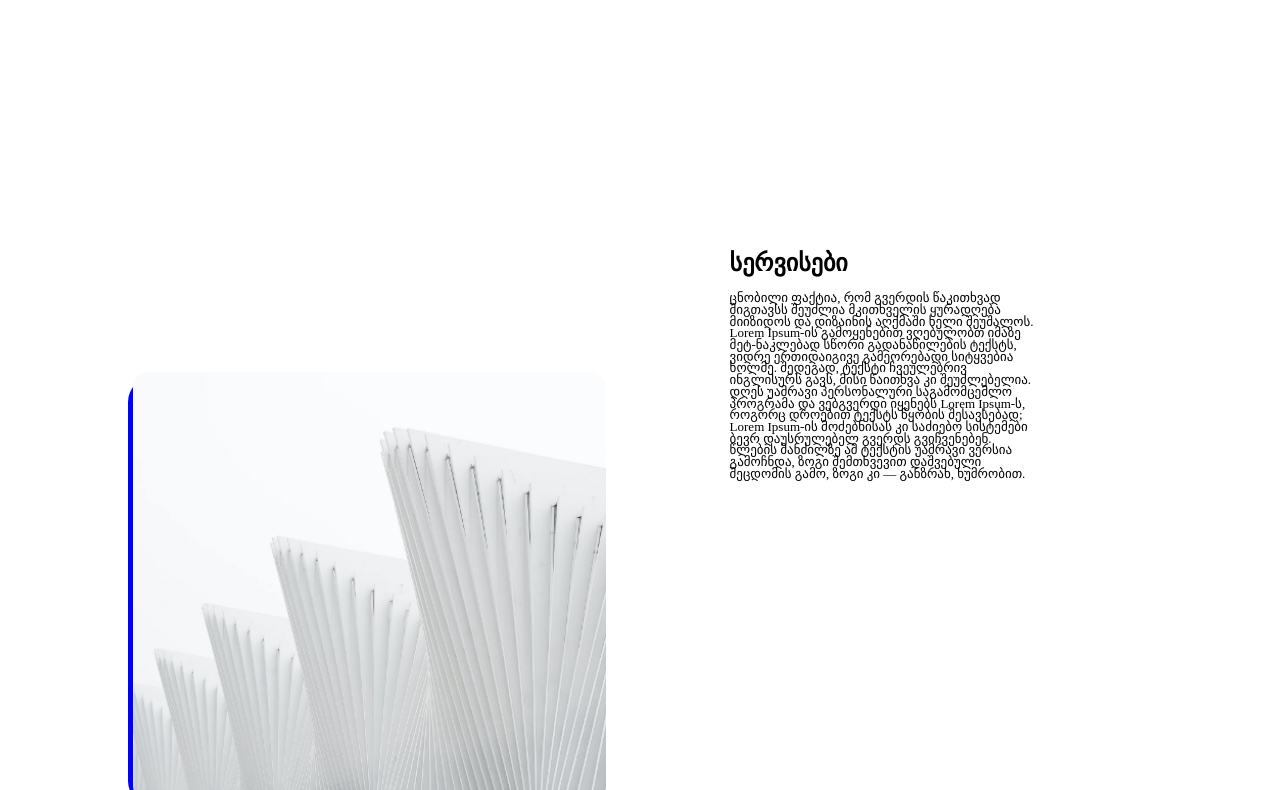
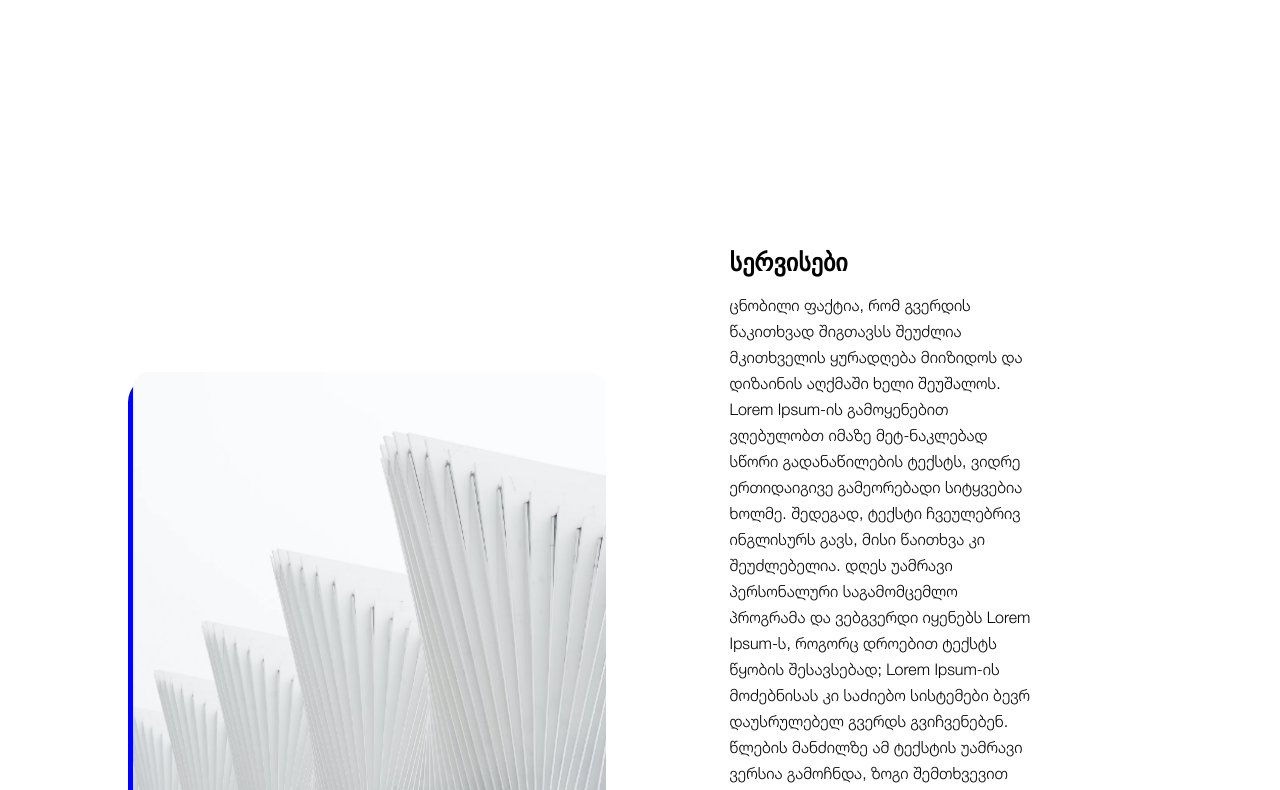
Before and after one commit to Noahfisherrrr/skyhousepage4, a plain HTML site: page index.html in a window 1280 px wide. Shown: the part 107-897 px from the top of the page. Drawn offline with Linux system fonts and the light colour scheme.

Commit message:
major update

```diff
--- a/css/style.css
+++ b/css/style.css
@@ -63,7 +63,7 @@ header {
     padding: 0;
 }
 .nav-list > li{
-    font-family: "HelveticaNeue", Arial, sans-serif;
+    font-family: "HelveticaNeue lt", Arial, sans-serif;
     font-weight: 400;
     font-size: 16px;
     line-height: 18px;
@@ -97,7 +97,7 @@ header {
     width: 160px;
     height: 55px;
     color: #171717;
-    font-family: "HelveticaNeue", Arial, sans-serif;
+    font-family: "HelveticaNeue bold", Arial, sans-serif;
     font-weight: 700;
     font-size: 16px;
     background-color: #FFFFFF;
@@ -112,6 +112,39 @@ header {
     background-color: #374dde;
     color: #FFFFFF;
 }
+/* Service Section */
+.img_width_37{
+    padding: 0px;
+    width: 100%;
+    height: 100%;
+    margin-left: 1%;
+    margin-top: -1%;
+}
+.section_style_display{
+    display: flex;
+    padding-top: 20%;
+
+}
+.article_style{
+    width: 34%;
+    padding-left: 10%;
+}
+.article_p_style{
+    font-family: "HelveticaNeue lt", Arial, sans-serif;
+    font-weight: 400;
+    line-height: 26px;
+    font-size: 16px;
+    padding-top: 5%;
+}
+
+.div_frame{
+    width: 37%;
+    margin-left: 10%;
+    margin-top: 10%;
+    background-color:blue;
+    border-radius: 25px;
+}
+
 /* project section */
 .section-project{
     background-color: #0020F4;
--- a/css/style_nino.css
+++ /dev/null
@@ -1,33 +0,0 @@
-.class_nino{
-
-}
-.img_width_37{
-    padding: 0px;
-    width: 100%;
-    height: 100%;
-    margin-left: 1%;
-    margin-top: -1%;
-}
-.section_style_display{
-    display: flex;
-    padding-top: 20%;
-
-}
-.article_style{
-    width: 34%;
-    padding-left: 10%;
-}
-.article_p_style{
-    font: normal normal normal 16px/26px HelveticaNeueLTGEOW82-55Rm;
-    line-height: 0.9;
-    font-size: small;
-    padding-top: 5%;
-}
-
-.div_frame{
-    width: 37%;
-    margin-left: 10%;
-    margin-top: 10%;
-    background-color:blue;
-    border-radius: 25px;
-}
--- a/index.html
+++ b/index.html
@@ -23,7 +23,6 @@
     <title>Sky House</title>
     <link rel="icon" href="images/logo/logo_black_text.svg" type="image/svg+xml">
     <link rel="stylesheet" href="css/style.css">
-    <link rel="stylesheet" href="css/style_nino.css">
 </head>
 <body>
     <header>
@@ -42,6 +41,7 @@
              <a class="header-btn"href="index.html"><button class="header-btn">კონტაქტი</button></a>
         </div>
     </header>
+    <!-- Service Section -->
     <section class="section_style_display">
         <div class="div_frame">
             <img class="img_width_37" src="images/Rectangle 20.png" alt="">
@@ -53,7 +53,7 @@
             </p>
         </article>
     </section>
-
+      <!--Project Section  -->
     <section class="section-project">
         <div class="project-container container">
           <a href="index.html" class="project-button">პროექტები</a>
```
